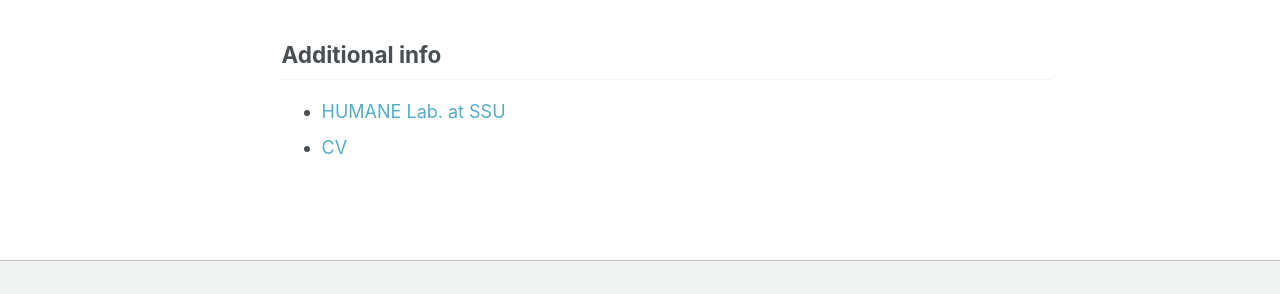
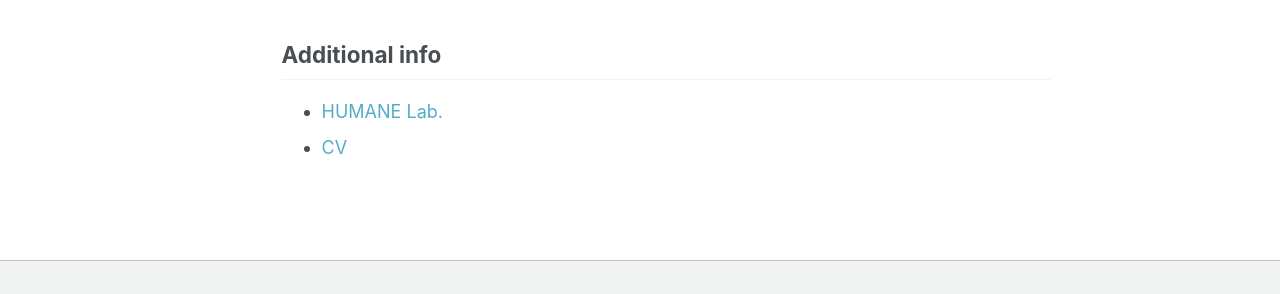
Before and after one commit to bywords/bywords.github.io, a Jekyll site: the page built from _pages/about.md, in a window 1280 px wide. Shown: the part 485-779 px from the top of the page. Built offline with Jekyll 4.4.1, drawn with Linux system fonts in a browser that asks for light colours; some web fonts are replaced.

Commit message:
Update about.md

```diff
--- a/_pages/about.md
+++ b/_pages/about.md
@@ -14,7 +14,7 @@ I am interested in tackling social problems through online data and data science
 
 ## Additional info
 
-- [HUMANE Lab. at SSU](https://ssu-humane.github.io)
+- [HUMANE Lab.](https://ssu-humane.github.io)
 - [CV](/files/Kunwoo_CV.pdf)
 
 
```
